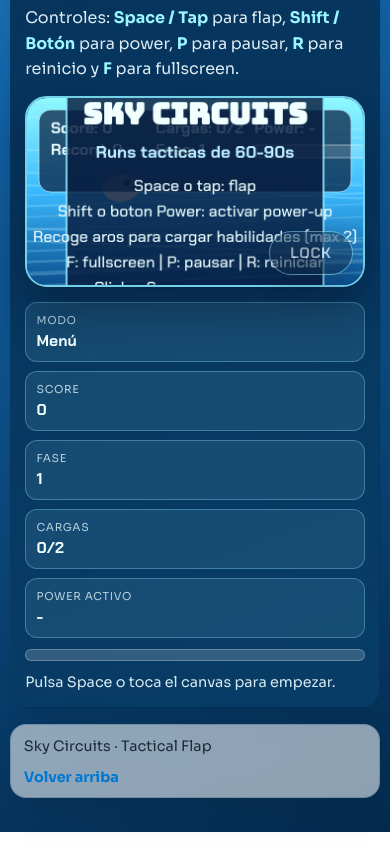
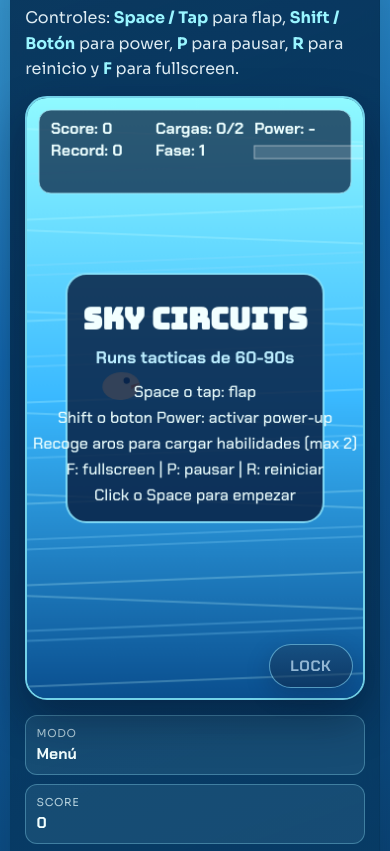
Before and after one commit to enmarc4/TestFlappy, a website with bundled scripts: page index.html in a window 390 px wide. Shown: the part 2024-2875 px from the top of the page. Built offline with nearby package versions, Linux system fonts and the light colour scheme.

Commit message:
Fix mobile demo canvas to use portrait layout

```diff
--- a/styles.css
+++ b/styles.css
@@ -543,6 +543,15 @@ body {
     width: 100%;
   }
 
+  .game-shell {
+    width: min(100%, 420px);
+  }
+
+  #game-canvas {
+    aspect-ratio: 9 / 16;
+    max-height: 72vh;
+  }
+
   #power-btn {
     right: 0.75rem;
     bottom: 0.75rem;
```
